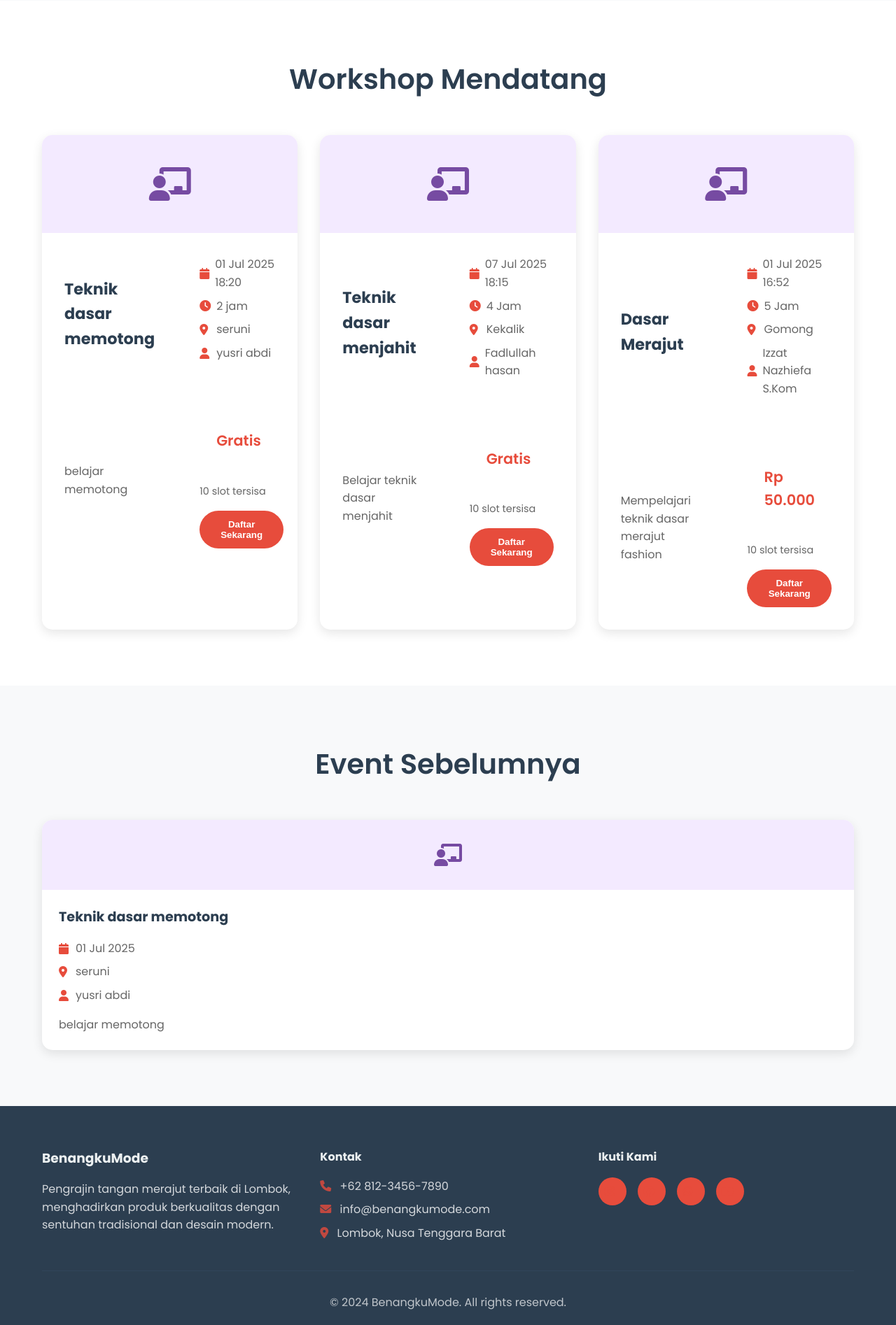
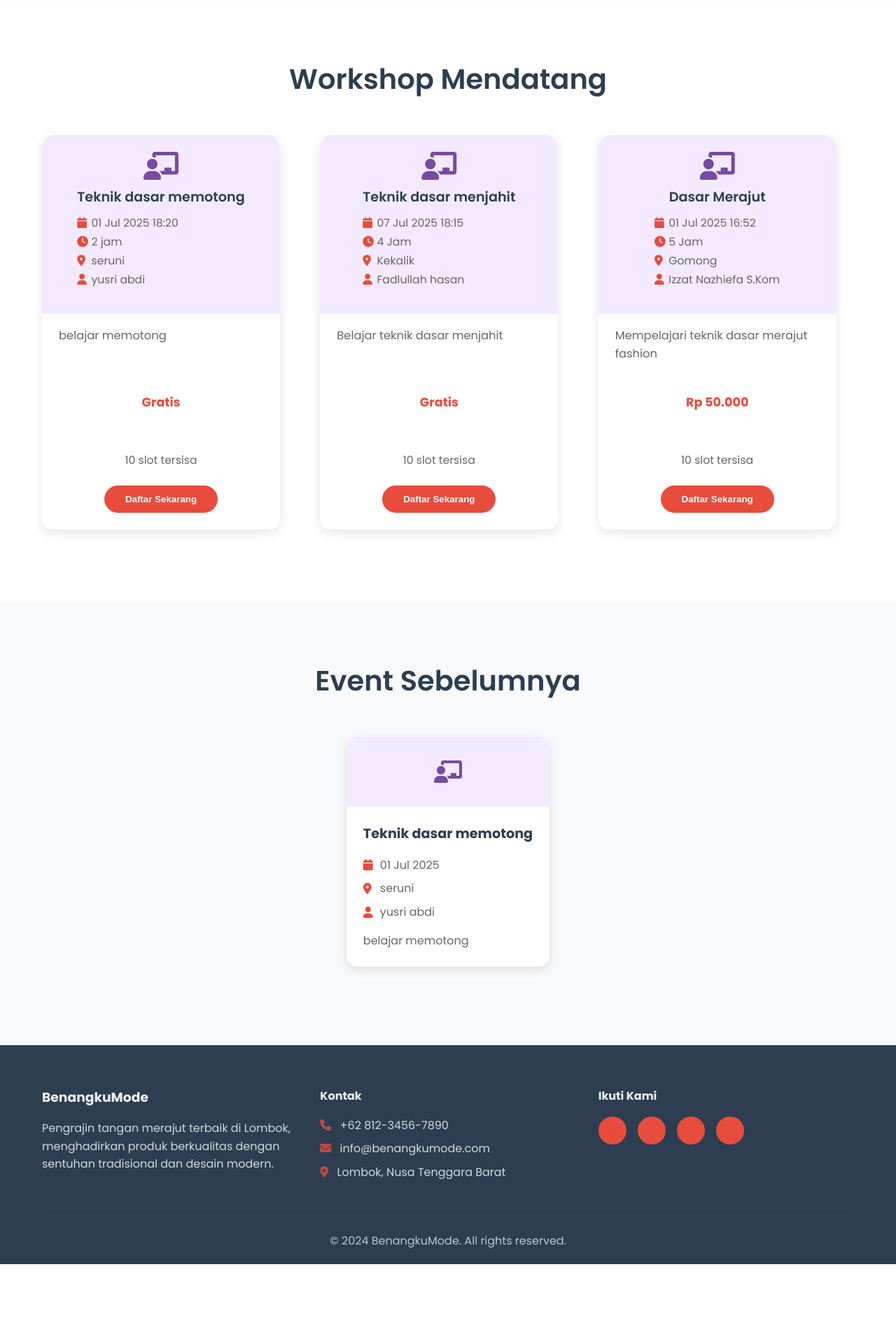
Before and after one commit to Izzatongithub/BenangkuMode, a PHP site: page /workshop.php in a window 1280 px wide. Shown: the part 795-2689 px from the top of the page at 70% size. After the commit the page ends 2602 px from the top, so only its background shows below. Run offline with PHP 8.4, Linux system fonts and the light colour scheme; data comes from the database, SQL or seed files in the repository; both versions use the stored data as it was after the commit; some libraries are stand-ins or nearby versions.

Commit message:
'update_baru'

```diff
--- a/comingsoon.php
+++ b/comingsoon.php
@@ -289,6 +289,9 @@ $voter_email = $_SESSION['user_email'] ?? $_SESSION['guest_email'];
                             </div>
                             <div class="vote-section" style="margin-top:10px;">
                                 <span class="vote-count badge bg-success"><i class="fas fa-heart"></i> <?= $voteCount ?> Vote</span>
+                                <?php if (!isLoggedIn()): ?>
+                                    <span style="display:inline-block;margin-left:10px;color:#c0392b;font-size:0.98em;vertical-align:middle;">Silakan login untuk melakukan vote.</span>
+                                <?php else: ?>
                                     <?php if ($sudahVote): ?>
                                         <form method="post" action="cancel_vote.php" style="display:inline-block;margin-left:10px;">
                                             <input type="hidden" name="product_id" value="<?= $p['id'] ?>">
@@ -303,6 +306,7 @@ $voter_email = $_SESSION['user_email'] ?? $_SESSION['guest_email'];
                                                 <i class="fas fa-thumbs-up"></i> Vote
                                             </button>
                                         </form>
+                                    <?php endif; ?>
                                 <?php endif; ?>
                             </div>
                         </div>
--- a/orders.php
+++ b/orders.php
@@ -67,7 +67,7 @@ if (isset($_POST['confirm_received'], $_POST['order_id'])) {
     $user_email = mysqli_real_escape_string($conn, $_SESSION['user_email']);
     $cek = mysqli_query($conn, "SELECT id FROM orders WHERE id=$order_id AND customer_email='$user_email' AND status!='completed'");
     if (mysqli_num_rows($cek) > 0) {
-        mysqli_query($conn, "UPDATE orders SET status='completed' WHERE id=$order_id");
+        mysqli_query($conn, "UPDATE orders SET status='completed', payment_status='paid' WHERE id=$order_id");
     }
     header('Location: orders.php');
     exit;
@@ -255,6 +255,9 @@ if (isset($_POST['confirm_received'], $_POST['order_id'])) {
             font-size: 64px;
             color: #ddd;
             margin-bottom: 20px;
+        }
+        .main-content {
+            margin-top: 120px;
         }
     </style>
 </head>
--- a/workshop.php
+++ b/workshop.php
@@ -151,6 +151,80 @@ if ($result) {
             color: #666;
             line-height: 1.6;
         }
+        .workshops-grid {
+            display: flex;
+            flex-wrap: wrap;
+            gap: 32px;
+            justify-content: flex-start;
+        }
+        .workshop-card {
+            background: #fff;
+            border-radius: 18px;
+            box-shadow: 0 2px 12px #eee;
+            padding: 0 0 24px 0;
+            max-width: 340px;
+            min-width: 280px;
+            display: flex;
+            flex-direction: column;
+            margin-bottom: 24px;
+        }
+        .workshop-header {
+            background: #f3eaff;
+            border-radius: 18px 18px 0 0;
+            padding: 24px 24px 12px 24px;
+            display: flex;
+            flex-direction: column;
+            align-items: center;
+        }
+        .workshop-icon i {
+            font-size: 2.5rem;
+            color: #764ba2;
+            margin-bottom: 10px;
+        }
+        .workshop-meta h3 {
+            font-size: 1.2rem;
+            font-weight: 600;
+            color: #2c3e50;
+            margin-bottom: 8px;
+            text-align: center;
+        }
+        .meta-list {
+            font-size: 0.98rem;
+            color: #666;
+            display: flex;
+            flex-direction: column;
+            gap: 2px;
+            text-align: left;
+        }
+        .workshop-description {
+            padding: 18px 24px 0 24px;
+            color: #444;
+            font-size: 1.02rem;
+            min-height: 48px;
+        }
+        .workshop-footer {
+            margin-top: auto;
+            padding: 18px 24px 0 24px;
+            display: flex;
+            flex-direction: column;
+            gap: 8px;
+        }
+        .price {
+            color: #e74c3c;
+            font-weight: 700;
+            font-size: 1.1rem;
+        }
+        .slots {
+            color: #666;
+            font-size: 0.98rem;
+        }
+        .btn.btn-primary {
+            margin-top: 8px;
+        }
+        .event-card {
+            max-width: 420px;
+            margin: 0 auto 32px auto;
+        }
     </style>
 </head>
 <body>
@@ -278,31 +352,33 @@ if ($result) {
             <div class="workshops-grid" id="workshopsGrid">
                 <?php foreach ($workshops as $w): ?>
                 <div class="workshop-card">
-                    <div class="workshop-image" style="background: #f3eaff; display:flex; align-items:center; justify-content:center; height:140px;">
-                        <i class="fas fa-chalkboard-teacher" style="font-size:3rem;color:#764ba2;"></i>
+                    <div class="workshop-header">
+                        <div class="workshop-icon">
+                            <i class="fas fa-chalkboard-teacher"></i>
                         </div>
-                    <div class="workshop-content">
+                        <div class="workshop-meta">
                             <h3><?= htmlspecialchars($w['title']) ?></h3>
-                        <div class="workshop-meta">
-                            <p><i class="fas fa-calendar"></i> <?= date('d M Y H:i', strtotime($w['start_date'])) ?></p>
-                            <p><i class="fas fa-clock"></i> <?= htmlspecialchars($w['duration']) ?></p>
-                            <p><i class="fas fa-map-marker-alt"></i> <?= htmlspecialchars($w['location']) ?></p>
-                            <p><i class="fas fa-user"></i> <?= htmlspecialchars($w['instructor']) ?></p>
+                            <div class="meta-list">
+                                <span><i class="fas fa-calendar"></i> <?= date('d M Y H:i', strtotime($w['start_date'])) ?></span>
+                                <span><i class="fas fa-clock"></i> <?= htmlspecialchars($w['duration']) ?></span>
+                                <span><i class="fas fa-map-marker-alt"></i> <?= htmlspecialchars($w['location']) ?></span>
+                                <span><i class="fas fa-user"></i> <?= htmlspecialchars($w['instructor']) ?></span>
                             </div>
-                        <p class="workshop-description"><?= htmlspecialchars($w['description']) ?></p>
+                        </div>
+                    </div>
+                    <div class="workshop-description">
+                        <?= htmlspecialchars($w['description']) ?>
+                    </div>
                     <div class="workshop-footer">
-                            <div class="workshop-price">
                         <span class="price">
                             <?= $w['price'] == 0 ? 'Gratis' : 'Rp ' . number_format($w['price'],0,',','.') ?>
                         </span>
-                                <span class="spots <?= ($w['max_participants']-$w['current_participants']<=0)?'full':(($w['max_participants']-$w['current_participants']<=3)?'almost-full':'') ?>">
+                        <span class="slots <?= ($w['max_participants']-$w['current_participants']<=0)?'full':(($w['max_participants']-$w['current_participants']<=3)?'almost-full':'') ?>">
                             <?= ($w['max_participants']-$w['current_participants']<=0)?'Penuh':($w['max_participants']-$w['current_participants']).' slot tersisa' ?>
                         </span>
-                            </div>
                         <button class="btn btn-primary" onclick="registerWorkshop(<?= $w['id'] ?>)" <?= ($w['max_participants']-$w['current_participants']<=0)?'disabled':'' ?>>
                             <?= ($w['max_participants']-$w['current_participants']<=0)?'Workshop Penuh':'Daftar Sekarang' ?>
                         </button>
-                        </div>
                     </div>
                 </div>
                 <?php endforeach; ?>
```
Also changed, not shown: assets/js/products.js (+13 -9 lines), benangkumode_db.sql (+54 -9 lines), cart.php (+20 -15 lines), checkout.php (+13 -4 lines), index.php (+20 -15 lines), payment.php (added, +64 -0 lines), products.php (+9 -6 lines). Lines whose indentation alone changed are shown as unchanged.
